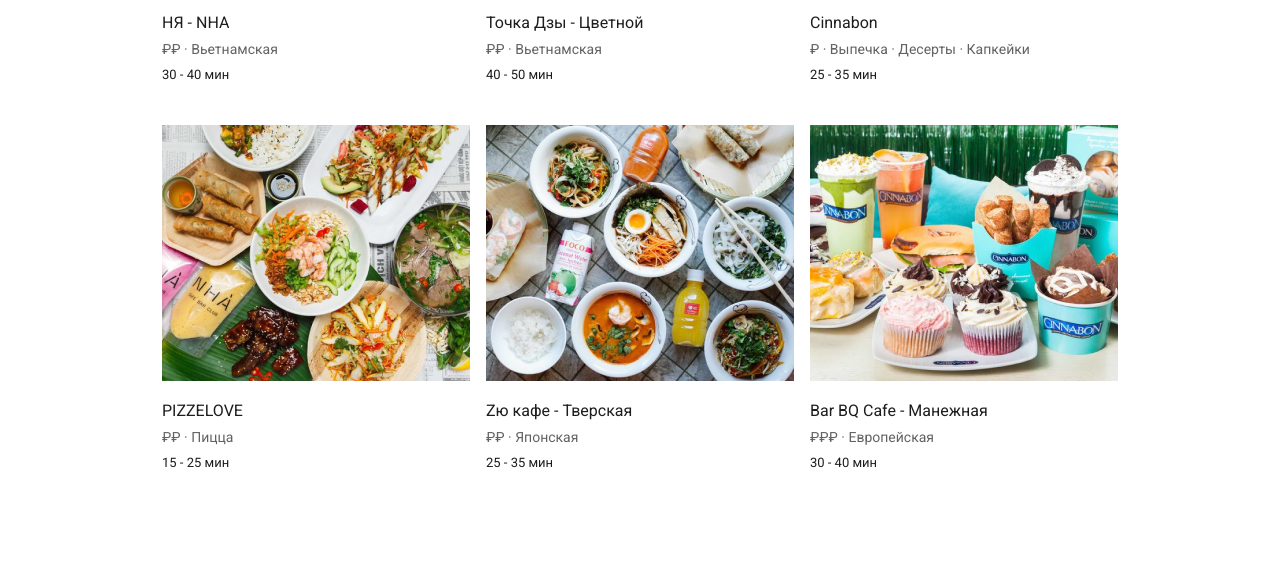
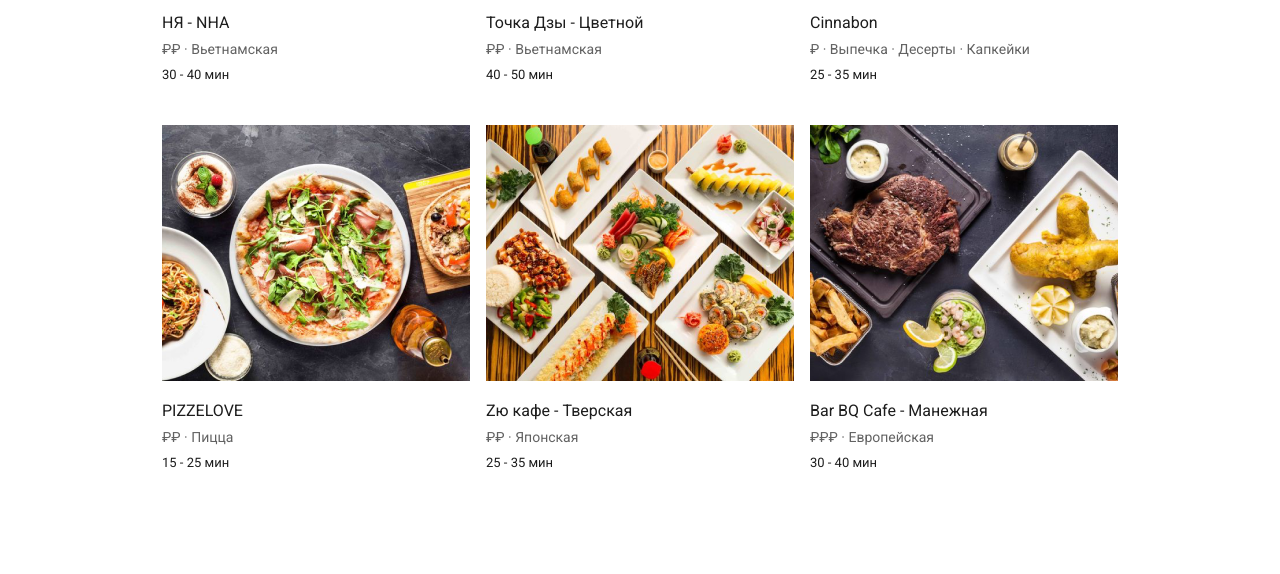
Before and after one commit to gldaniil/UberEats-Training, a plain HTML site: page index.html in a window 1280 px wide. Shown: the part 908-1482 px from the top of the page. Drawn offline with nearby package versions, Linux system fonts and the light colour scheme.

Commit message:
Исправлены ссылки на изображения

```diff
--- a/index.html
+++ b/index.html
@@ -101,7 +101,7 @@
                         </div>
                         <div class="col-lg-4 col-md-6">
                             <figure class="card">
-                                <a href="pages/restaurant.html"><img src="Stores/95b745f6ce6a45903c3ed254afd72e46-w550-27-2.png"
+                                <a href="pages/restaurant.html"><img src="Stores/95b745f6ce6a45903c3ed254afd72e46-w550-27-6.png"
                                         alt="PIZZELOVE"></a>
                                 <p>PIZZELOVE</p>
                                 <p>₽₽ · Пицца</p>
@@ -110,7 +110,7 @@
                         </div>
                         <div class="col-lg-4 col-md-6">
                             <figure class="card">
-                                <a href="pages/restaurant.html"><img src="Stores/95b745f6ce6a45903c3ed254afd72e46-w550-27-3.png"
+                                <a href="pages/restaurant.html"><img src="Stores/95b745f6ce6a45903c3ed254afd72e46-w550-27-7.png"
                                         alt="Zю кафе"></a>
                                 <p>Zю кафе - Тверская</p>
                                 <p>₽₽ · Японская</p>
@@ -119,7 +119,7 @@
                         </div>
                         <div class="col-lg-4 col-md-6">
                             <figure class="card">
-                                <a href="pages/restaurant.html"><img src="Stores/95b745f6ce6a45903c3ed254afd72e46-w550-27-4.png"
+                                <a href="pages/restaurant.html"><img src="Stores/95b745f6ce6a45903c3ed254afd72e46-w550-27-8.png"
                                         alt="Bar BQ Cafe"></a>
                                 <p>Bar BQ Cafe - Манежная</p>
                                 <p>₽₽₽ · Европейская</p>
```
